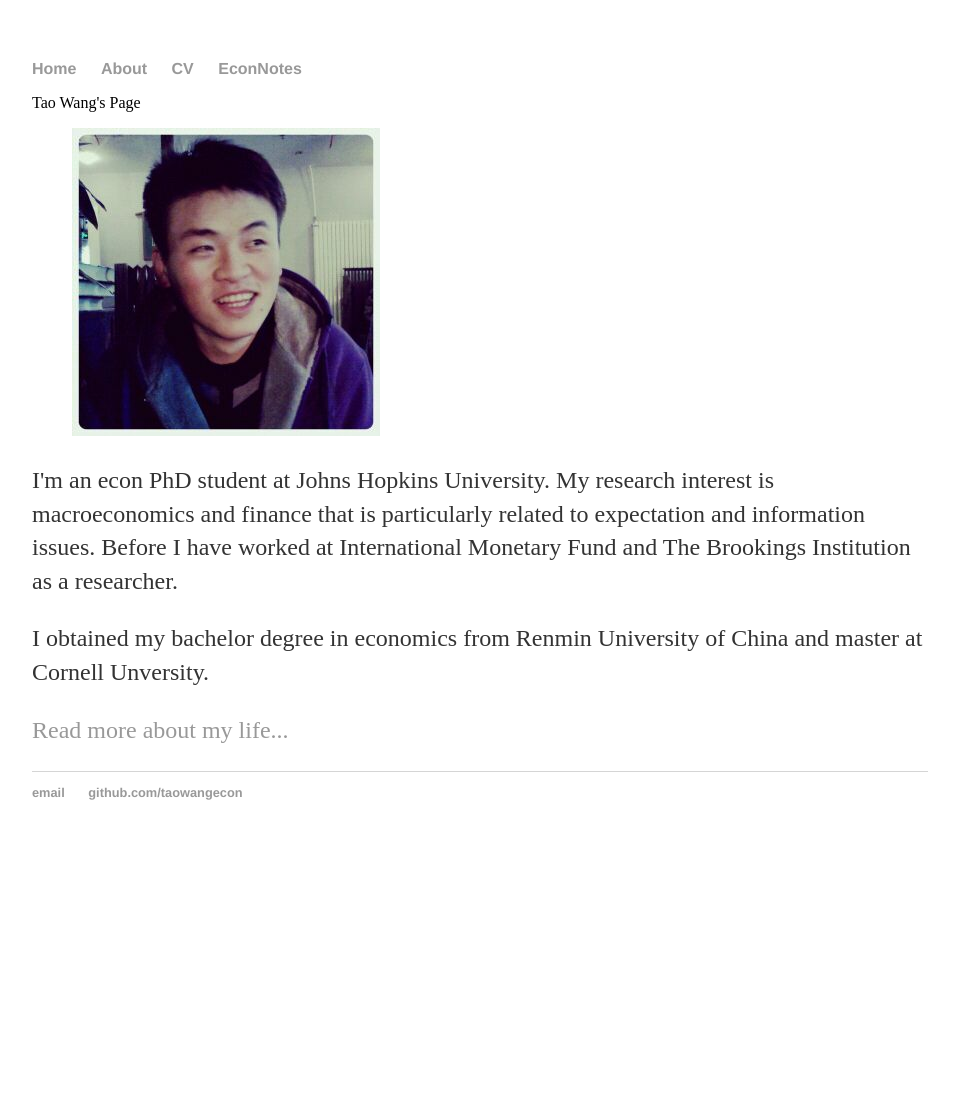
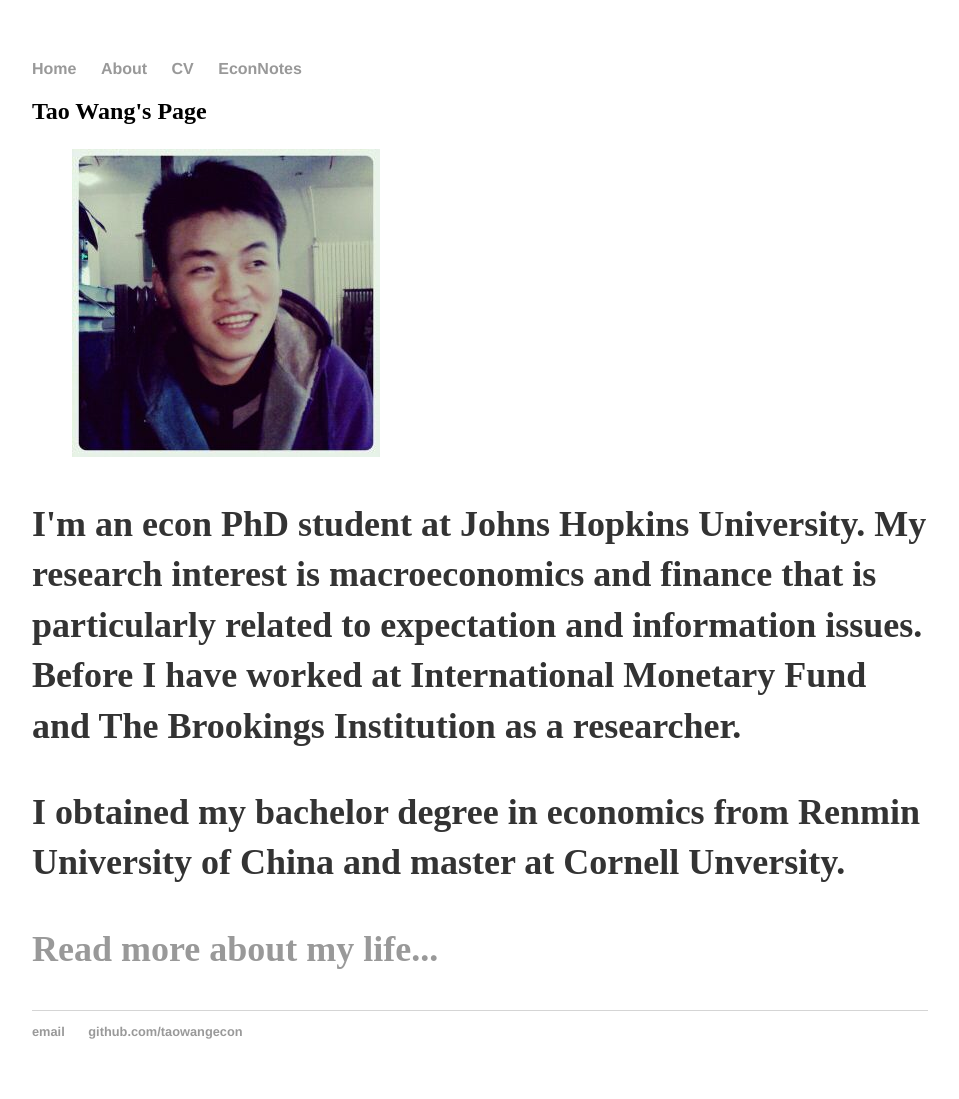
Before and after one commit to iworld1991/TaoWangEcon.github.io, a Jekyll site: the page built from index.html, in a window 1280 px wide. Shown: the whole page, without its empty margins (160-1119 px from the left). Built offline with Jekyll 4.4.1, drawn with Linux system fonts in a browser that asks for light colours; before the commit the page ends 900 px from its top, so only the background shows below that.

```diff
--- a/index.html
+++ b/index.html
@@ -3,7 +3,7 @@ layout: default
 title: Tao Wang's Personal Page
 ---
 <div class="blurb">
-	<h> Tao Wang's Page <h>
+	<h2> Tao Wang's Page <h2>
 	<figure>
        <img src="/img/20121202023934.jpg"
          alt="Elephant at sunset">
```
